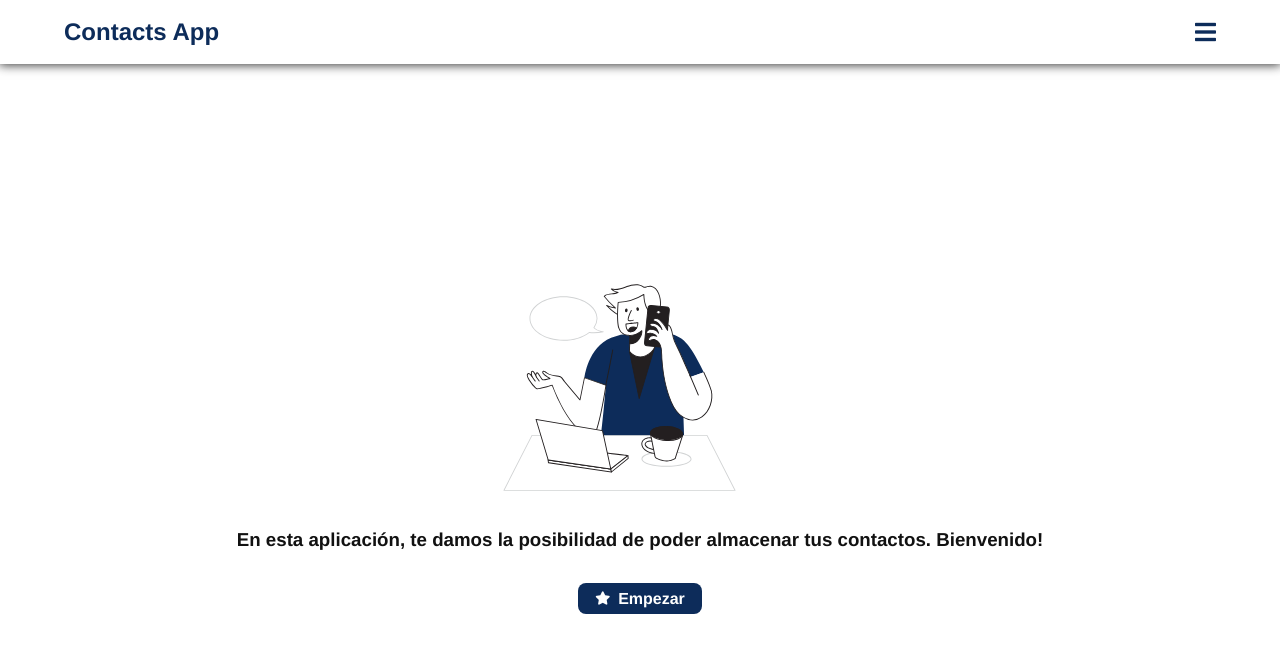
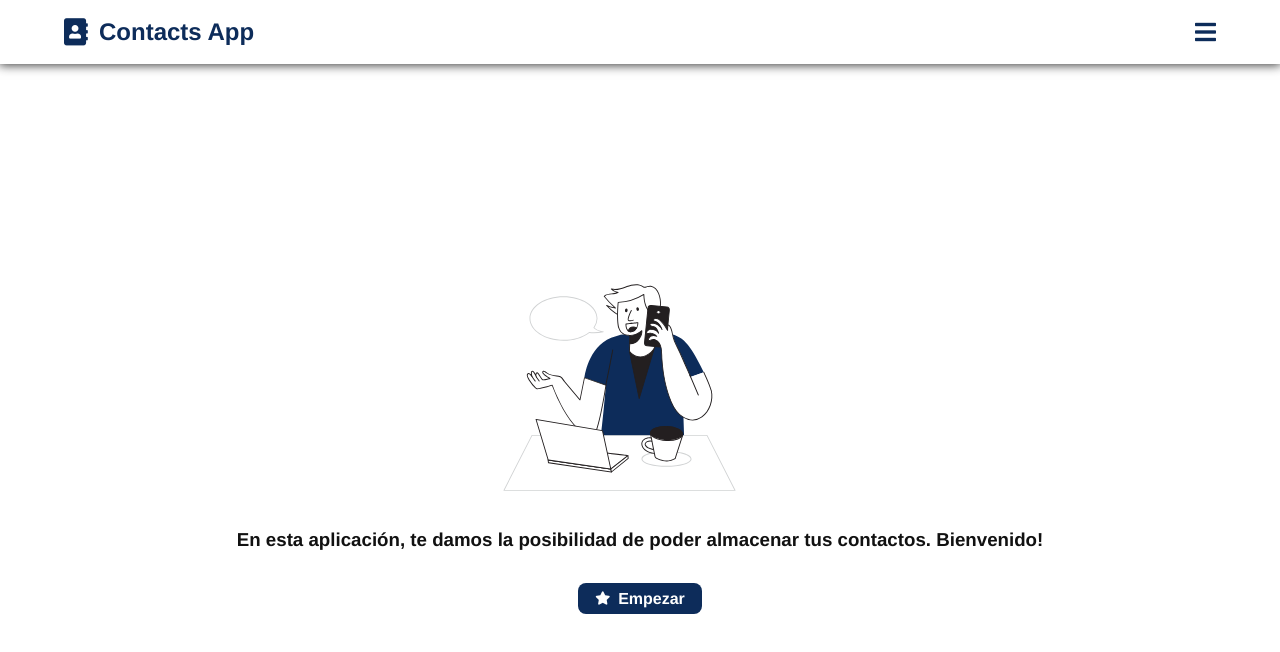
Before and after one commit to santiago-jv/vue-contacts, a Vue app: page / in a window 1280 px wide. Shown: the top 652 px of the page. Built offline with nearby package versions, Linux system fonts and the light colour scheme.

Commit message:
correcting more mistakes 3

```diff
--- a/src/components/Header.vue
+++ b/src/components/Header.vue
@@ -1,7 +1,10 @@
 <template>
     <header>
         <div class="container">
-            <h1 @click="goToHome">Contacts App</h1>
+            <div class="logo">
+                <i class="fas fa-address-book"></i>
+                <h1 @click="goToHome">Contacts App</h1>
+            </div>
             <i  @click="openMenu" class="fas fa-bars"></i>
         </div>
         <div class="menu-container">
@@ -137,5 +140,13 @@ export default {
         cursor:pointer;
         background-color:white;
     }
+    .logo {
+        display: flex;
+        align-items:center;
 
+    }
+    .logo i{
+        margin-right: .7rem;
+        font-size: 1.7rem;
+    }
 </style>
```
Also changed, not shown: src/assets/logo.png (deleted).
